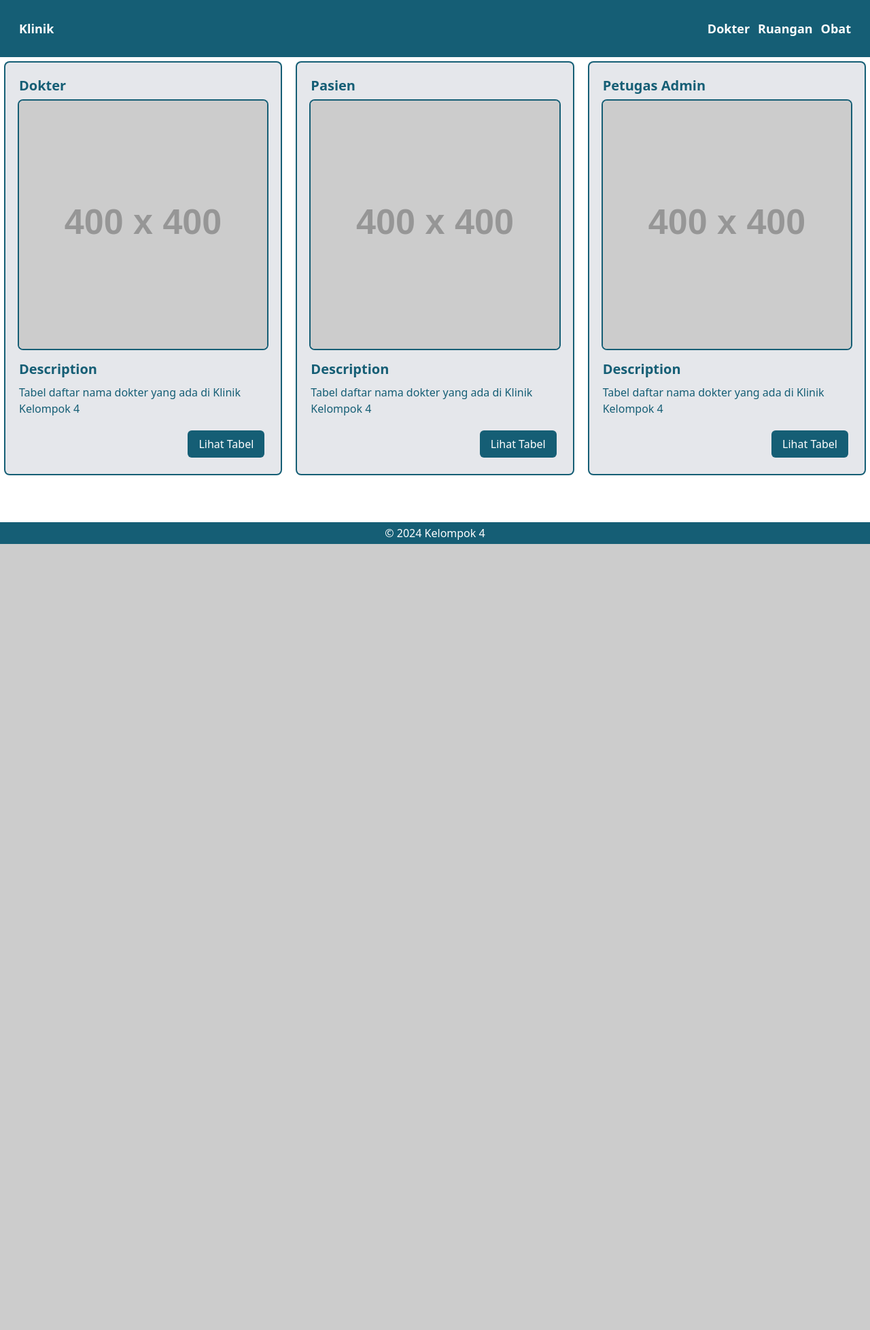
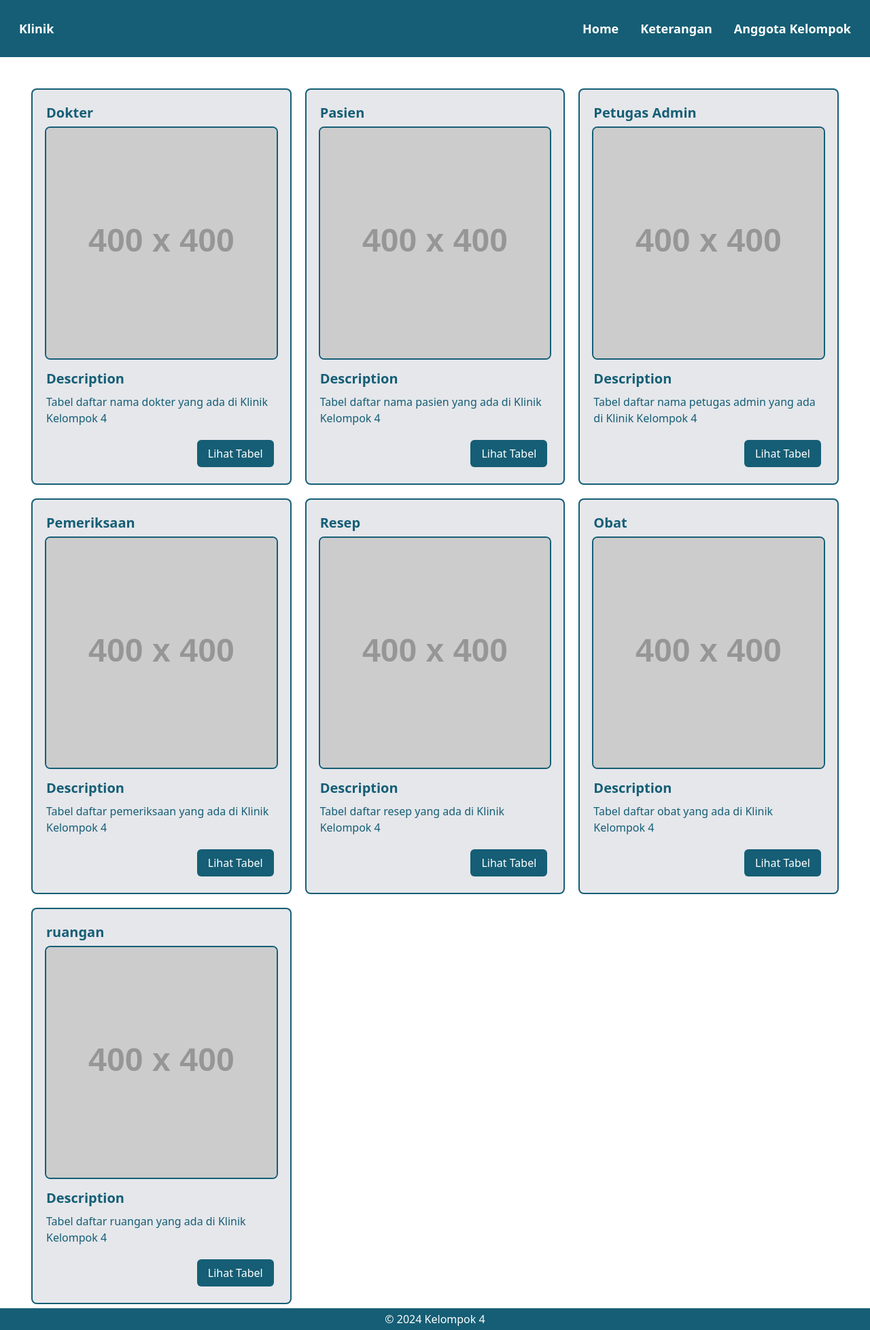
Before and after one commit to FredyRamadhan/flask-pyodbc-sqlserver, a Flask app: page / in a window 1280 px wide. Shown: the whole page at 68% size. Before the commit the page ends 800 px from the top, so only its background shows below. Run offline with Flask 3, Linux system fonts and the light colour scheme; grey boxes labelled with a size stand in for pictures from a placeholder-image service; some libraries are stand-ins or nearby versions.

Commit message:
added all table to homepage

```diff
--- a/app/routes.py
+++ b/app/routes.py
@@ -157,7 +157,9 @@
 
 
 
-
+@routes.errorhandler(404)
+def page_not_found(e):
+    return render_template('404.html'), 404
 
 
 
--- a/app/templates/editDokter.html
+++ b/app/templates/editDokter.html
@@ -67,7 +67,7 @@
 
     </main>
 
-    <footer class="fixed bottom-0 w-full">
+    <footer class="w-full">
       <div class="bg-cyan-800 flex justify-center p-1 text-white">&copy; 2024 Kelompok 4</div>
     </footer>
 
--- a/app/templates/home.html
+++ b/app/templates/home.html
@@ -14,15 +14,15 @@
               <a href="/">Klinik</a>
             </div>
             <div class="flex" id="navbarNav">
-              <ul class="flex align-middle gap-3 text-white p-2">
+              <ul class="flex align-middle gap-3 md:gap-8 text-white p-2">
                 <li class="nav-item">
-                  <a class="nav-link" href="/">Dokter</a>
+                  <a class="nav-link" href="/">Home</a>
                 </li>
                 <li class="nav-item">
-                  <a class="nav-link" href="/dokter">Ruangan</a>
+                  <a class="nav-link" href="/dokter">Keterangan</a>
                 </li>
                 <li class="nav-item">
-                  <a class="nav-link" href="/continent">Obat</a>
+                  <a class="nav-link" href="/anggota-kelompok">Anggota Kelompok</a>
                 </li>
               </ul>
             </div>
@@ -30,7 +30,7 @@
         </nav>
     </header>
     <main>
-        <section class="grid grid-cols-3 gap-2 mx-auto">
+      <section class="max-w-[1200px] grid grid-cols-1 md:grid-cols-2 lg:grid-cols-3 gap-2 mx-auto mt-10">
           <div class="min-w-[250px]  ring-cyan-800 ring-2 bg-gray-200 inline-flex flex-col gap-2 p-5 rounded-md m-2">
               <h1 class="font-bold text-xl text-cyan-800">Dokter</h1>
               <img class="rounded-md ring-2 ring-cyan-800" src="https://placehold.co/400" alt="img">
@@ -47,7 +47,7 @@
               <img class="rounded-md ring-2 ring-cyan-800" src="https://placehold.co/400" alt="img">
               <div  class="text-cyan-800 flex flex-col gap-2 my-2">
                   <h1 class="text-xl font-bold">Description</h1>
-                    <p>Tabel daftar nama dokter yang ada di Klinik Kelompok 4</p>
+                  <p>Tabel daftar nama pasien yang ada di Klinik Kelompok 4</p>
               </div>
               <div class="flex p-1 justify-end">
                   <a href="/pasien"><button class="p-2 px-4 rounded-md bg-cyan-800 text-white">Lihat Tabel</button></a>
@@ -58,15 +58,59 @@
               <img class="rounded-md ring-2 ring-cyan-800" src="https://placehold.co/400" alt="img">
               <div  class="text-cyan-800 flex flex-col gap-2 my-2">
                   <h1 class="text-xl font-bold">Description</h1>
-                    <p>Tabel daftar nama dokter yang ada di Klinik Kelompok 4</p>
+                  <p>Tabel daftar nama petugas admin yang ada di Klinik Kelompok 4</p>
               </div>
               <div class="flex p-1 justify-end">
                   <a href="/petugasAdmin"><button class="p-2 px-4 rounded-md bg-cyan-800 text-white">Lihat Tabel</button></a>
               </div>
           </div>
+          <div class="min-w-[250px] ring-cyan-800 ring-2 bg-gray-200 inline-flex flex-col gap-2 p-5 rounded-md m-2">
+              <h1 class="font-bold text-xl text-cyan-800">Pemeriksaan</h1>
+              <img class="rounded-md ring-2 ring-cyan-800" src="https://placehold.co/400" alt="img">
+              <div  class="text-cyan-800 flex flex-col gap-2 my-2">
+                  <h1 class="text-xl font-bold">Description</h1>
+                  <p>Tabel daftar pemeriksaan yang ada di Klinik Kelompok 4</p>
+              </div>
+              <div class="flex p-1 justify-end">
+                  <a href="/petugasAdmin"><button class="p-2 px-4 rounded-md bg-cyan-800 text-white">Lihat Tabel</button></a>
+              </div>
+          </div>
+          <div class="min-w-[250px] ring-cyan-800 ring-2 bg-gray-200 inline-flex flex-col gap-2 p-5 rounded-md m-2">
+              <h1 class="font-bold text-xl text-cyan-800">Resep</h1>
+              <img class="rounded-md ring-2 ring-cyan-800" src="https://placehold.co/400" alt="img">
+              <div  class="text-cyan-800 flex flex-col gap-2 my-2">
+                  <h1 class="text-xl font-bold">Description</h1>
+                  <p>Tabel daftar resep yang ada di Klinik Kelompok 4</p>
+              </div>
+              <div class="flex p-1 justify-end">
+                  <a href="/petugasAdmin"><button class="p-2 px-4 rounded-md bg-cyan-800 text-white">Lihat Tabel</button></a>
+              </div>
+          </div>
+          <div class="min-w-[250px] ring-cyan-800 ring-2 bg-gray-200 inline-flex flex-col gap-2 p-5 rounded-md m-2">
+              <h1 class="font-bold text-xl text-cyan-800">Obat</h1>
+              <img class="rounded-md ring-2 ring-cyan-800" src="https://placehold.co/400" alt="img">
+              <div  class="text-cyan-800 flex flex-col gap-2 my-2">
+                  <h1 class="text-xl font-bold">Description</h1>
+                  <p>Tabel daftar obat yang ada di Klinik Kelompok 4</p>
+              </div>
+              <div class="flex p-1 justify-end">
+                  <a href="/obat"><button class="p-2 px-4 rounded-md bg-cyan-800 text-white">Lihat Tabel</button></a>
+              </div>
+          </div>
+          <div class="min-w-[250px] ring-cyan-800 ring-2 bg-gray-200 inline-flex flex-col gap-2 p-5 rounded-md m-2">
+              <h1 class="font-bold text-xl text-cyan-800">ruangan</h1>
+              <img class="rounded-md ring-2 ring-cyan-800" src="https://placehold.co/400" alt="img">
+              <div  class="text-cyan-800 flex flex-col gap-2 my-2">
+                  <h1 class="text-xl font-bold">Description</h1>
+                  <p>Tabel daftar ruangan yang ada di Klinik Kelompok 4</p>
+              </div>
+              <div class="flex p-1 justify-end">
+                  <a href="/ruangan"><button class="p-2 px-4 rounded-md bg-cyan-800 text-white">Lihat Tabel</button></a>
+              </div>
+          </div>
       </section>
     </main>
-      <footer class="fixed bottom-0 w-full">
+    <footer class="relative bottom-0 z-0 w-full">
       <div class="bg-cyan-800 flex justify-center p-1 text-white">&copy; 2024 Kelompok 4</div>
     </footer>
 </body>
```
Also changed, not shown: app/templates/404.html (added, +33 -0 lines), app/templates/dokter.html (+6 -4 lines). Lines whose indentation alone changed are shown as unchanged.
